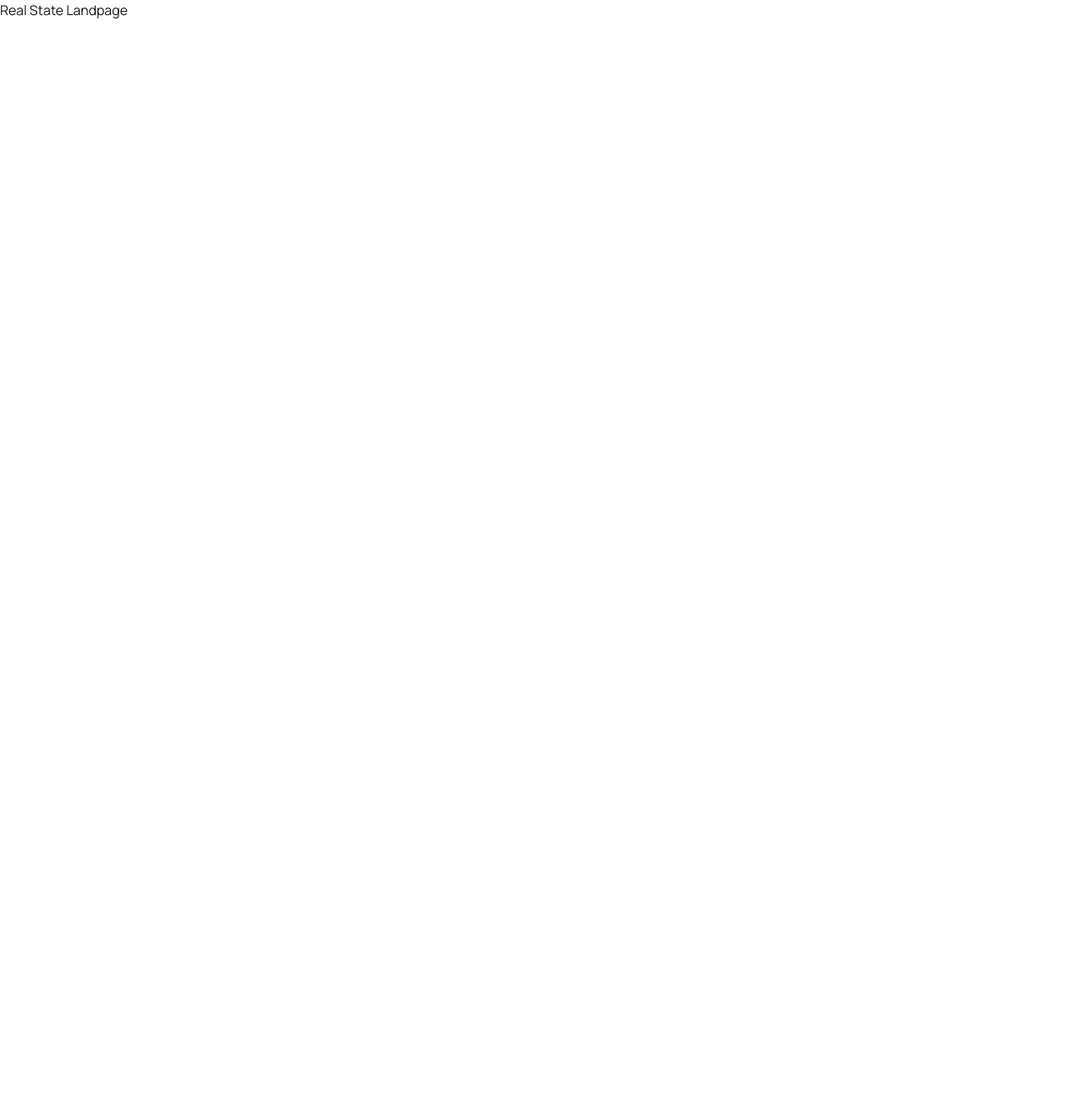
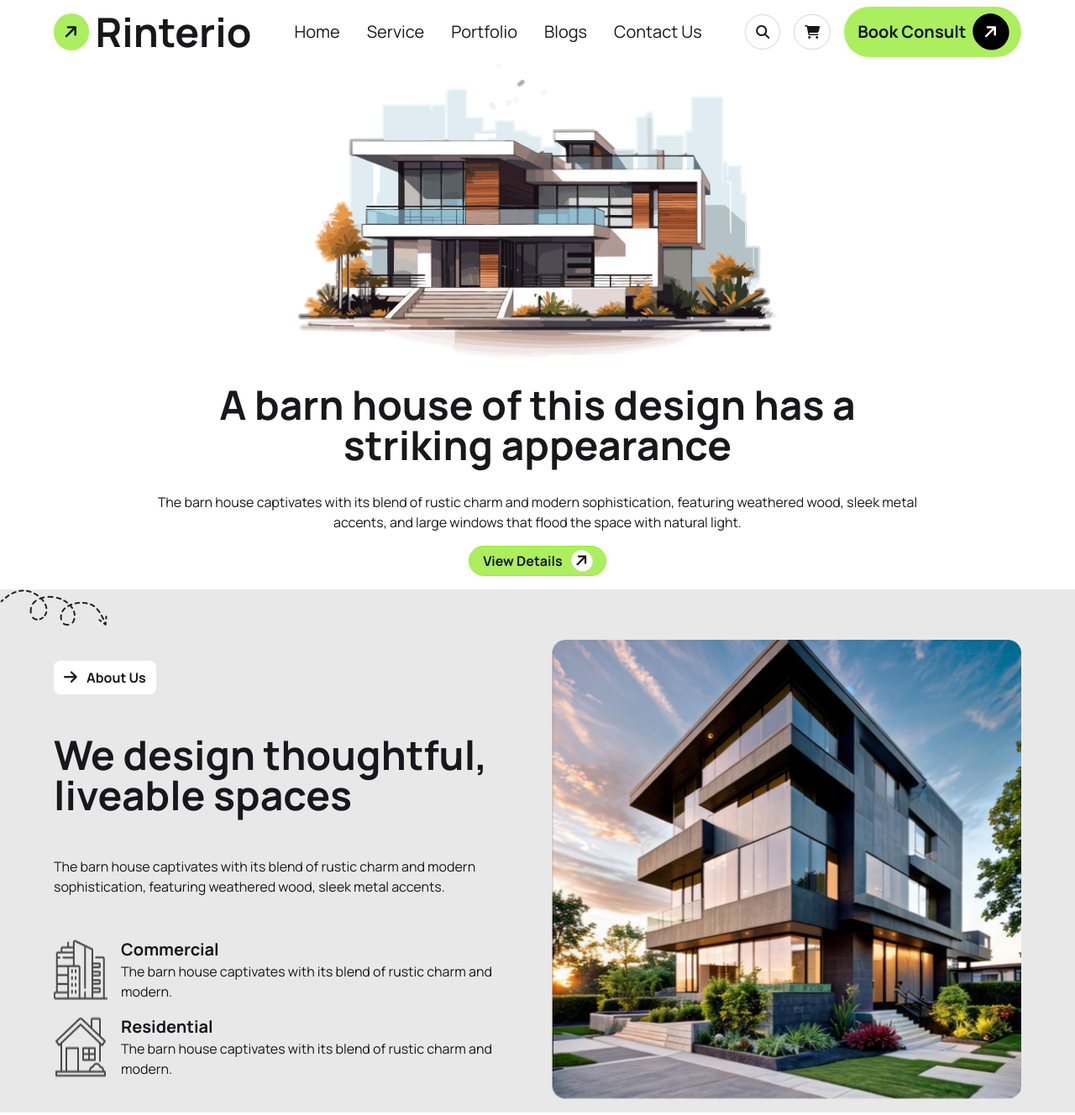
Before and after one commit to ambakhtiar/real-state-landpage, a plain HTML site: page index.html in a window 1280 px wide. Shown: the whole page at 84% size. Before the commit the page ends 800 px from the top, so only its background shows below. Drawn offline with nearby package versions, Linux system fonts and the light colour scheme.

Commit message:
banner complete

```diff
--- a/index.html
+++ b/index.html
@@ -15,6 +15,7 @@
     <script src="https://cdn.jsdelivr.net/npm/@tailwindcss/browser@4"></script>
     <!-- font awesome -->
     <script src="https://kit.fontawesome.com/eb3cadc904.js" crossorigin="anonymous"></script>
+
     <style>
         .manrope {
             font-family: "Manrope", sans-serif;
@@ -23,7 +24,112 @@
 </head>
 
 <body class="manrope">
-    <h2>Real State Landpage</h2>
+    <header class="mx-2 md:mx-4 lg:w-9/10 lg:mx-auto mb-4">
+        <!-- Navbar Start-->
+        <nav class="my-2 flex justify-between">
+            <!-- logo -->
+            <div class="flex gap-2 items-center">
+                <div class="bg-[#ABEF5F] rounded-full">
+                    <i class="-rotate-45 text-xl font-bold p-3 fa-solid fa-arrow-right "></i>
+                </div>
+                <h2 class="text-5xl font-bold">Rinterio</h2>
+            </div>
+            <!-- Middle -->
+            <div class="hidden lg:flex flex-row text-grey-600 justify-center items-center gap-8 text-xl">
+                <p>Home</p>
+                <p>Service</p>
+                <p>Portfolio</p>
+                <p>Blogs</p>
+                <p>Contact Us</p>
+            </div>
+            <!-- Right/Menu -->
+            <div class="hidden md:flex gap-4 items-center ">
+                <i class="p-3 rounded-full border border-gray-300 fa-solid fa-magnifying-glass"></i>
+                <i class="p-3 rounded-full border border-gray-300 fa-solid fa-cart-shopping"></i>
+                <div class="space-x-2 py-2 px-4 bg-[#ABEF5F] rounded-4xl flex justify-center">
+                    <button class="font-bold text-xl">Book Consult</button>
+                    <i
+                        class="-rotate-45 text-xl font-bold p-3 bg-black text-white rounded-full fa-solid fa-arrow-right "></i>
+                </div>
+            </div>
+            <div tabindex="0" role="button" class="btn btn-ghost md:hidden">
+                <svg xmlns="http://www.w3.org/2000/svg" class="h-5 w-5 rotate-180" fill="none" viewBox="0 0 24 24"
+                    stroke="currentColor">
+                    <path stroke-linecap="round" stroke-linejoin="round" stroke-width="2" d="M4 6h16M4 12h8m-8 6h16" />
+                </svg>
+            </div>
+        </nav>
+        <!-- Navbar End  -->
+
+        <!-- Banner Start  -->
+        <section class="flex flex-col items-center justify-center text-center gap-4">
+            <div>
+                <img class="w-full" src="./assets/banner.png" alt="">
+            </div>
+            <h1 class="text-2xl md:text-3xl lg:text-5xl font-bold my-4 w-4/6">A barn house of this design has a striking
+                appearance
+            </h1>
+            <p class="text-grey-600 lg:w-5/6">The barn house captivates with its blend of rustic charm and modern
+                sophistication,
+                featuring weathered
+                wood, sleek metal accents, and large windows that flood the space with natural light.</p>
+            <div class="bg-[#ABEF5F] rounded-4xl px-4 py-1 border border-[#91f122] space-x-2">
+                <button class="font-bold">View Details </button>
+                <i class="-rotate-45 text-lg font-bold p-1 bg-white rounded-full fa-solid fa-arrow-right "></i>
+            </div>
+        </section>
+        <!-- Banner End  -->
+    </header>
+
+    <main>
+        <!-- Card Start -->
+        <section class="bg-[#e9e8e8]">
+            <div class="hidden lg:inline">
+                <img src="./assets/Vector.png" alt="">
+            </div>
+            <!-- Card Main Part -->
+            <div class="mx-2 md:mx-4 lg:w-9/10 lg:mx-auto mb-4 flex flex-col lg:flex-row gap-12 lg:gap-8 py-4">
+                <!-- Left Part -->
+                <div class="flex-1 flex flex-col justify-evenly items-center lg:items-start gap-6">
+                    <button class="bg-white px-3 py-2 rounded-lg">
+                        <span><i class="text-lg pr-2 fa-solid fa-arrow-right"></i></span>
+                        <span class="font-bold">About Us</span>
+                    </button>
+                    <h2 class="text-4xl md:text-5xl font-bold text-center lg:text-left">We design thoughtful, liveable
+                        spaces</h2>
+                    <p class="w-3/5 lg:w-auto text-center lg:text-left">The barn house captivates with its blend of
+                        rustic charm and
+                        modern sophistication, featuring weathered wood, sleek metal accents.</p>
+                    <div class="flex flex-col md:flex-row lg:flex-col gap-4">
+                        <div class="flex gap-4">
+                            <img src="./assets/commercial.png" alt="">
+                            <div class="">
+                                <h4 class="text-xl font-bold">Commercial</h4>
+                                <p class="">The barn house captivates with its blend of rustic charm and modern.
+                                </p>
+                            </div>
+                        </div>
+                        <div class="flex gap-4">
+                            <img src="./assets/residential.png" alt="">
+                            <div>
+                                <h4 class="text-xl font-bold">Residential</h4>
+                                <p class="">The barn house captivates with its blend of rustic charm and modern.
+                                </p>
+                            </div>
+                        </div>
+                    </div>
+                </div>
+                <!-- Right Part -->
+                <div class="flex-1">
+                    <img class="object-cover w-full h-100 md:h-170 lg:h-full mx-auto" src="./assets/Rectangle.png"
+                        alt="">
+                </div>
+            </div>
+        </section>
+        <!-- Card End -->
+    </main>
+
+    <footer></footer>
 </body>
 
 </html>
```
